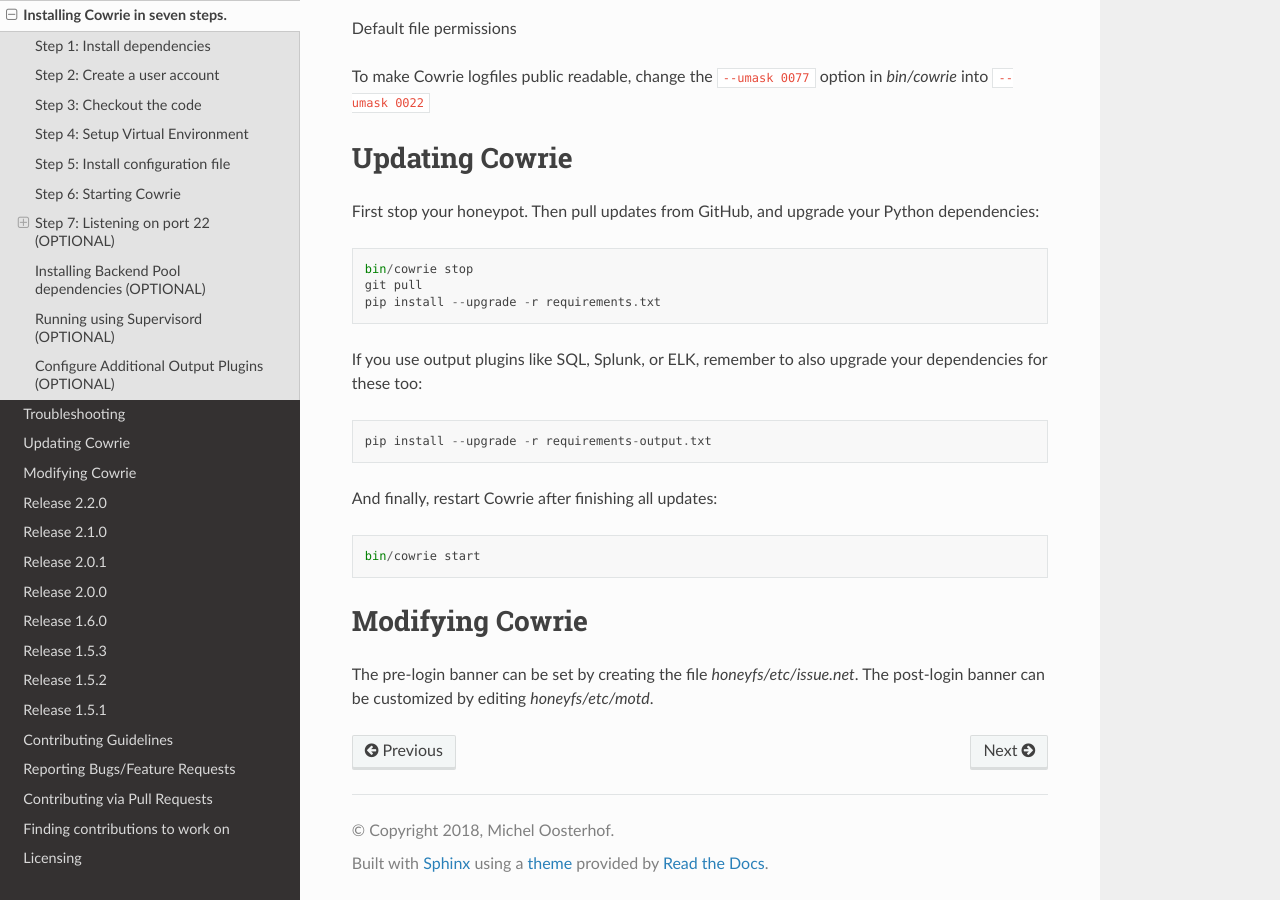
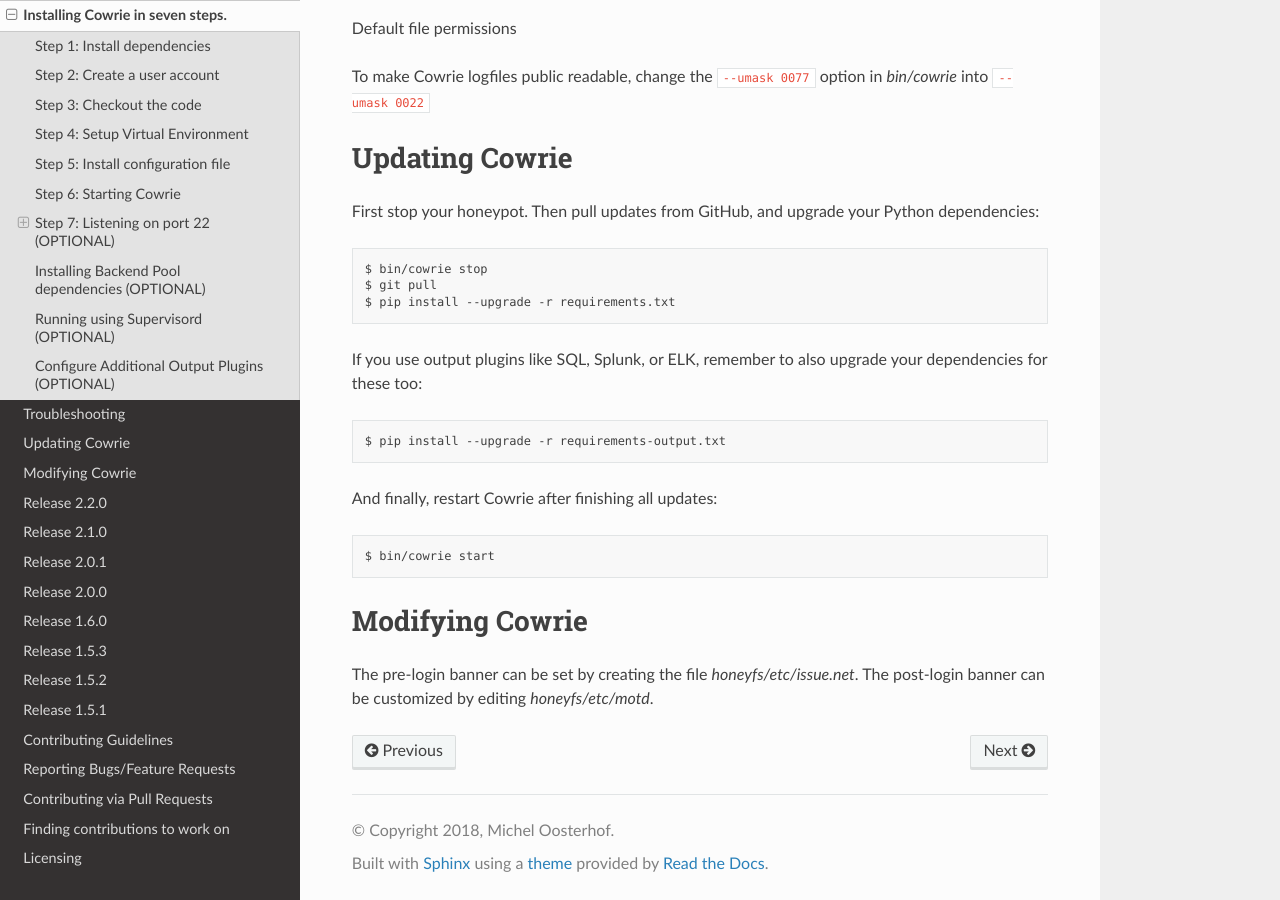
Before and after one commit to cowrie/cowrie, a Sphinx documentation site: the page built from docs/INSTALL.rst, in a window 1280 px wide and 900 px high, scrolled down 5529 px. Built offline with Sphinx 7.4.7 and the Read the Docs theme 2.0.0, drawn with Linux system fonts in a browser that asks for light colours; the version number could not be read and is left out.

Commit message:
add missing $ prompts

```diff
--- a/docs/HONEYFS.rst
+++ b/docs/HONEYFS.rst
@@ -24,7 +24,7 @@ Creating a new pickle file
 Create a directory where you put all files you'd like to be show in your filesystem
 Create the pickle file::
 
-  ./bin/createfs -l YOUR-DIR -d DEPTH -o ./share/cowrie/custom.pickle
+  $ ./bin/createfs -l YOUR-DIR -d DEPTH -o ./share/cowrie/custom.pickle
 
 Make sure your config picks up custom.pickle, or rename it to fs.pickle
 
--- a/docs/INSTALL.rst
+++ b/docs/INSTALL.rst
@@ -249,17 +249,17 @@ Updating Cowrie
 
 First stop your honeypot. Then pull updates from GitHub, and upgrade your Python dependencies::
 
-    bin/cowrie stop
-    git pull
-    pip install --upgrade -r requirements.txt
+    $ bin/cowrie stop
+    $ git pull
+    $ pip install --upgrade -r requirements.txt
 
 If you use output plugins like SQL, Splunk, or ELK, remember to also upgrade your dependencies for these too::
 
-    pip install --upgrade -r requirements-output.txt
+    $ pip install --upgrade -r requirements-output.txt
 
 And finally, restart Cowrie after finishing all updates::
 
-    bin/cowrie start
+    $ bin/cowrie start
 
 Modifying Cowrie
 ################
--- a/docs/README.rst
+++ b/docs/README.rst
@@ -61,8 +61,8 @@ Docker versions are available.
 
 * To get started quickly and give Cowrie a try, run::
 
-    docker run -p 2222:2222 cowrie/cowrie
-    ssh -p 2222 root@localhost
+    $ docker run -p 2222:2222 cowrie/cowrie
+    $ ssh -p 2222 root@localhost
 
 * On Docker Hub: https://hub.docker.com/r/cowrie/cowrie
 
--- a/docs/sentinel/README.rst
+++ b/docs/sentinel/README.rst
@@ -8,9 +8,9 @@ Linux machines`. Select the Linux tab and either copy the shell
 script that is presented, or take note of your Workspace ID and
 Primary Key and install the agent on your host by hand::
 
-  wget https://raw.githubusercontent.com/Microsoft/OMS-Agent-for-Linux/master/installer/scripts/onboard_agent.sh
-  chmod +x onboard_agent.sh
-  ./onboard_agent.sh -w <workspace ID> -s <key> -d opinsights.azure.com
+  $ wget https://raw.githubusercontent.com/Microsoft/OMS-Agent-for-Linux/master/installer/scripts/onboard_agent.sh
+  $ chmod +x onboard_agent.sh
+  $ ./onboard_agent.sh -w <workspace ID> -s <key> -d opinsights.azure.com
 
 Once installed, return to the Syslog connector page and select `Open
 your workspace advanced settings configuration`. Select `Data` >
```
